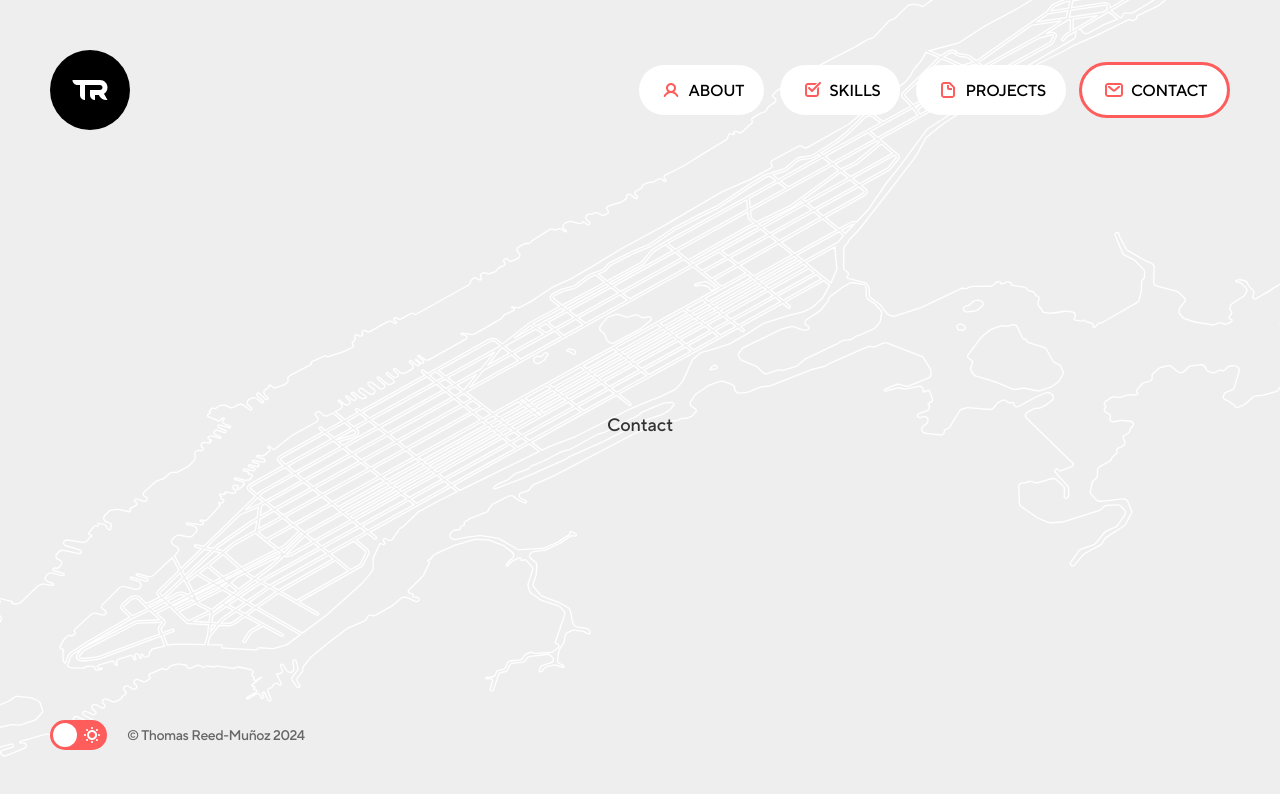
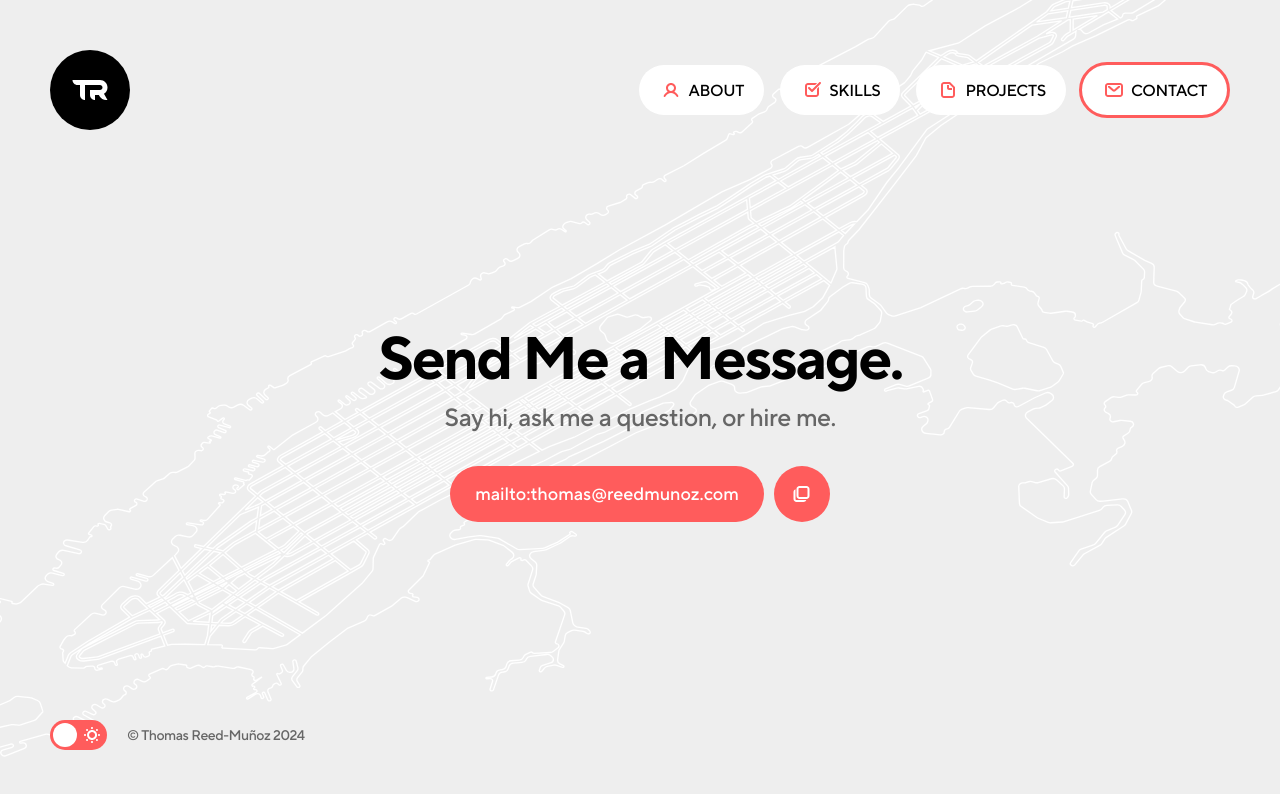
Before and after one commit to thomrm/thomrm, a SvelteKit app: page /contact in a window 1280 px wide. Shown: the top 794 px of the page. Built offline with nearby package versions, Linux system fonts and the light colour scheme.

Commit message:
contact page structure

```diff
--- a/src/routes/contact/+page.svelte
+++ b/src/routes/contact/+page.svelte
@@ -1,7 +1,31 @@
-<div class="content__contact">Contact</div>
+<script>
+    import { onMount } from 'svelte';
+    import { fade } from 'svelte/transition';
+
+    let ready = false;
+
+    onMount(() => ready = true);
+</script>
+
+{#if ready}
+    <div class="page-contact" in:fade={{delay: 200, duration: 200}}>
+        <div class="contact__header">
+            <h1>Send Me a Message.</h1>
+            <p>Say hi, ask me a question, or hire me.</p>
+        </div>
+        <div class="contact__buttons">
+            <a href="#1">mailto:thomas@reedmunoz.com</a>
+            <a href="#1" class="icon">
+                <svg xmlns="http://www.w3.org/2000/svg" width="25" height="24" viewBox="0 0 25 24" fill="currentColor">
+                    <path fill-rule="evenodd" clip-rule="evenodd" d="M7.5 18L9.5 18H17.3293C16.9175 19.1652 15.8062 20 14.5 20H7.5C5.84315 20 4.5 18.6569 4.5 17V10C4.5 8.69378 5.33481 7.58254 6.5 7.17071L6.5 10L6.5 15L6.5 17C6.5 17.5523 6.94771 18 7.5 18ZM17.5 15L10.5 15C9.94771 15 9.5 14.5523 9.5 14L9.5 7C9.5 6.44772 9.94772 6 10.5 6H17.5C18.0523 6 18.5 6.44772 18.5 7L18.5 14C18.5 14.5523 18.0523 15 17.5 15ZM20.5 14C20.5 15.6569 19.1569 17 17.5 17L10.5 17C8.84315 17 7.5 15.6569 7.5 14L7.5 7C7.5 5.34315 8.84315 4 10.5 4L17.5 4C19.1569 4 20.5 5.34315 20.5 7L20.5 14Z" />
+                </svg>
+            </a>
+        </div>
+    </div>
+{/if}
 
 <style>
-    .content__contact {
+    .page-contact {
         display: flex;
         padding: 0px 50px;
         flex-direction: column;
@@ -11,4 +35,53 @@
         flex: 1 0 0;
         align-self: stretch;
     }
+
+    .contact__header {
+        display: flex;
+        flex-direction: column;
+        align-items: center;
+        gap: 10px;
+        align-self: stretch;
+
+        & h1 {
+            color: var(--Header-Text);
+            font-family: "Norms Bold";
+            font-size: 60px;
+            line-height: 60px;
+            letter-spacing: -0.04em;
+            transition: color 200ms;
+        }
+
+        & p {
+            color: var(--Sub-Text);
+            font-size: 25px;
+            letter-spacing: -0.02em;
+            transition: color 200ms;
+        }
+    }
+
+    .contact__buttons {
+        display: flex;
+        align-items: flex-start;
+        gap: 10px;
+
+        & a {
+            display: flex;
+            height: 56px;
+            padding: 0 25px;
+            justify-content: center;
+            align-items: center;
+            gap: 10px;
+            border-radius: 999px;
+            background: var(--Primary-Color);
+            color: var(--Color-Overlay);
+            text-decoration: none;
+            transition: color 200ms, background-color 200ms;
+
+            &.icon {
+                padding: 0;
+                width: 56px;
+            }
+        }
+    }
 </style>
--- a/src/routes/skills/+page.svelte
+++ b/src/routes/skills/+page.svelte
@@ -1,6 +1,6 @@
 <script>
     import { onMount } from 'svelte';
-    import { fade, fly, scale } from 'svelte/transition';
+    import { fly } from 'svelte/transition';
 	import { expoOut } from 'svelte/easing';
 
     let ready = false;
```
